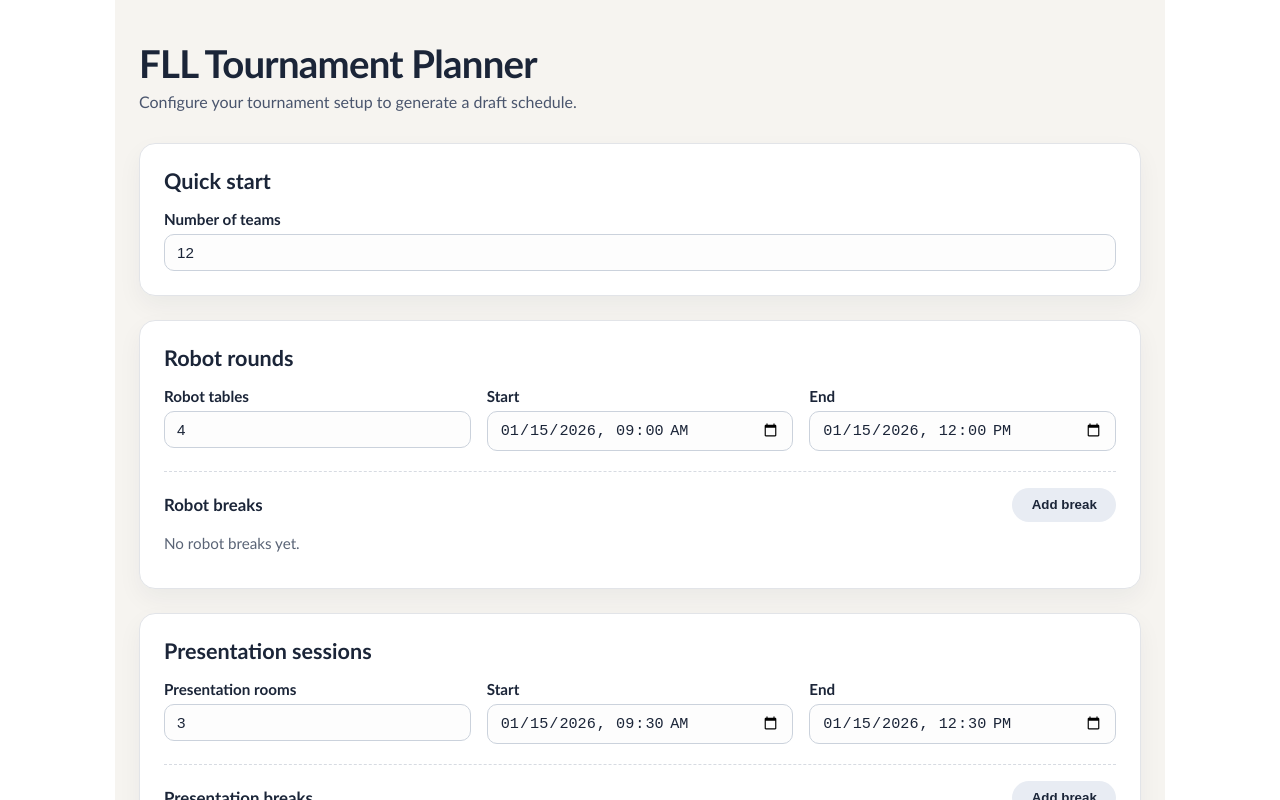
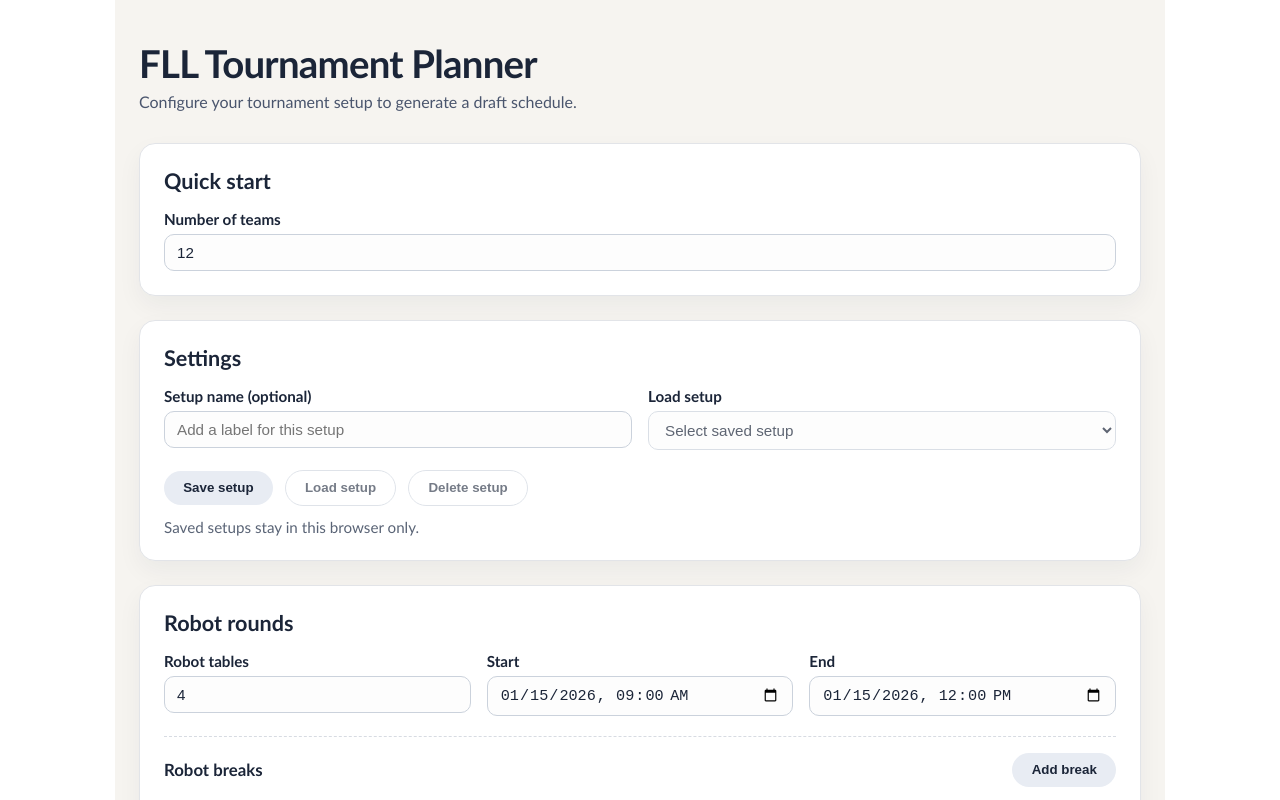
Before and after one commit to bjornendrehelgesen/FLL_tournement_planner, a React (Vite) app: page / in a window 1280 px wide. Shown: the top 800 px of the page. Built offline with nearby package versions, Linux system fonts and the light colour scheme.

Commit message:
Add setup persistence and tests

```diff
--- a/src/App.css
+++ b/src/App.css
@@ -62,7 +62,9 @@
 }
 
 .field input[type="number"],
-.field input[type="datetime-local"] {
+.field input[type="datetime-local"],
+.field input[type="text"],
+.field select {
   border: 1px solid #cbd2dc;
   border-radius: 10px;
   padding: 0.55rem 0.75rem;
@@ -108,6 +110,18 @@
   grid-template-columns: repeat(auto-fit, minmax(200px, 1fr));
   align-items: end;
   margin-bottom: 1rem;
+}
+
+.setup-actions {
+  display: flex;
+  flex-wrap: wrap;
+  gap: 0.75rem;
+  align-items: center;
+}
+
+.setup-actions .hint {
+  margin: 0;
+  flex-basis: 100%;
 }
 
 button {
--- a/src/App.tsx
+++ b/src/App.tsx
@@ -39,6 +39,10 @@ import type {
   TournamentSetup,
 } from "./domain";
 import { AssignmentType, Track } from "./domain";
+import {
+  createLocalStorageSetupRepository,
+  type SetupSummary,
+} from "./storage/setupRepository";
 
 const DEFAULT_DATE = new Date(2026, 0, 15, 9, 0, 0, 0);
 const DEFAULT_SETUP: TournamentSetup = {
@@ -341,6 +345,14 @@ function App() {
   const [scheduleDirty, setScheduleDirty] = useState(false);
   const [autoReshuffleError, setAutoReshuffleError] =
     useState<AutoReshuffleFailureReason | null>(null);
+  const [savedSetups, setSavedSetups] = useState<SetupSummary[]>([]);
+  const [setupName, setSetupName] = useState("");
+  const [selectedSetupId, setSelectedSetupId] = useState("");
+
+  const setupRepository = useMemo(
+    () => createLocalStorageSetupRepository(),
+    []
+  );
 
   const validation = useMemo(() => validateSetup(setup), [setup]);
   const errorMap = useMemo(() => {
@@ -428,6 +440,53 @@ function App() {
     setScheduleConflicts(conflicts);
     setScheduleDirty(false);
     setAutoReshuffleError(null);
+  };
+
+  const resetScheduleState = useCallback(() => {
+    setScheduleResult(null);
+    setScheduleConflicts(null);
+    setScheduleDirty(false);
+    setAutoReshuffleError(null);
+  }, []);
+
+  useEffect(() => {
+    const setups = setupRepository.list();
+    setSavedSetups(setups);
+
+    const lastOpened = setupRepository.getLastOpened();
+    if (lastOpened) {
+      const storedSetup = setupRepository.load(lastOpened);
+      if (storedSetup) {
+        setSetup(storedSetup);
+        setSelectedSetupId(lastOpened);
+        resetScheduleState();
+      }
+    }
+  }, [resetScheduleState, setupRepository]);
+
+  const handleSaveSetup = () => {
+    const id = setupRepository.save(setup, setupName);
+    setupRepository.setLastOpened(id);
+    setSavedSetups(setupRepository.list());
+    setSelectedSetupId(id);
+    setSetupName("");
+  };
+
+  const handleLoadSetup = () => {
+    if (!selectedSetupId) return;
+    const storedSetup = setupRepository.load(selectedSetupId);
+    if (!storedSetup) return;
+    setSetup(storedSetup);
+    setupRepository.setLastOpened(selectedSetupId);
+    resetScheduleState();
+  };
+
+  const handleDeleteSetup = () => {
+    if (!selectedSetupId) return;
+    setupRepository.remove(selectedSetupId);
+    const nextSetups = setupRepository.list();
+    setSavedSetups(nextSetups);
+    setSelectedSetupId("");
   };
 
   useEffect(() => {
@@ -700,6 +759,60 @@ function App() {
               }}
             />
             <FieldErrors errors={getErrors("teams")} />
+          </div>
+        </section>
+
+        <section className="card">
+          <h2>Settings</h2>
+          <div className="field-grid setup-storage">
+            <div className="field">
+              <label htmlFor="setup-name">Setup name (optional)</label>
+              <input
+                id="setup-name"
+                type="text"
+                placeholder="Add a label for this setup"
+                value={setupName}
+                onChange={(event) => setSetupName(event.target.value)}
+              />
+            </div>
+            <div className="field">
+              <label htmlFor="setup-load">Load setup</label>
+              <select
+                id="setup-load"
+                value={selectedSetupId}
+                onChange={(event) => setSelectedSetupId(event.target.value)}
+                disabled={savedSetups.length === 0}
+              >
+                <option value="">Select saved setup</option>
+                {savedSetups.map((saved) => (
+                  <option key={saved.id} value={saved.id}>
+                    {saved.name}
+                  </option>
+                ))}
+              </select>
+            </div>
+          </div>
+          <div className="setup-actions">
+            <button type="button" onClick={handleSaveSetup}>
+              Save setup
+            </button>
+            <button
+              type="button"
+              className="ghost"
+              onClick={handleLoadSetup}
+              disabled={!selectedSetupId}
+            >
+              Load setup
+            </button>
+            <button
+              type="button"
+              className="ghost"
+              onClick={handleDeleteSetup}
+              disabled={!selectedSetupId}
+            >
+              Delete setup
+            </button>
+            <p className="hint">Saved setups stay in this browser only.</p>
           </div>
         </section>
 
--- /dev/null
+++ b/src/storage/setupRepository.ts
@@ -0,0 +1,95 @@
+import type { TournamentSetup } from "../domain";
+
+const SETUPS_KEY = "fll-tournament-planner:setups:v1";
+const LAST_OPENED_KEY = "fll-tournament-planner:last-opened:v1";
+
+export type SetupSummary = {
+  id: string;
+  name: string;
+  savedAt: number;
+};
+
+export type StoredSetup = SetupSummary & {
+  setup: TournamentSetup;
+};
+
+export type SetupRepository = {
+  list: () => SetupSummary[];
+  save: (setup: TournamentSetup, name?: string) => string;
+  load: (id: string) => TournamentSetup | null;
+  remove: (id: string) => void;
+  setLastOpened: (id: string) => void;
+  getLastOpened: () => string | null;
+};
+
+const DEFAULT_NAME = "Untitled setup";
+
+const createId = () => {
+  if (typeof crypto !== "undefined" && "randomUUID" in crypto) {
+    return crypto.randomUUID();
+  }
+  return `setup-${Date.now()}-${Math.random().toString(16).slice(2)}`;
+};
+
+const readEntries = (storage: Storage): StoredSetup[] => {
+  const raw = storage.getItem(SETUPS_KEY);
+  if (!raw) return [];
+  try {
+    const parsed = JSON.parse(raw);
+    if (!Array.isArray(parsed)) return [];
+    return parsed as StoredSetup[];
+  } catch {
+    return [];
+  }
+};
+
+const writeEntries = (storage: Storage, entries: StoredSetup[]) => {
+  storage.setItem(SETUPS_KEY, JSON.stringify(entries));
+};
+
+export const createLocalStorageSetupRepository = (
+  storage: Storage = window.localStorage
+): SetupRepository => ({
+  list: () => {
+    const entries = readEntries(storage);
+    return entries
+      .slice()
+      .sort((a, b) => b.savedAt - a.savedAt)
+      .map(({ id, name, savedAt }) => ({ id, name, savedAt }));
+  },
+  save: (setup, name) => {
+    const entries = readEntries(storage);
+    const id = createId();
+    const resolvedName =
+      name && name.trim().length > 0 ? name.trim() : DEFAULT_NAME;
+    const nextEntry: StoredSetup = {
+      id,
+      name: resolvedName,
+      savedAt: Date.now(),
+      setup,
+    };
+    writeEntries(storage, [...entries, nextEntry]);
+    return id;
+  },
+  load: (id) => {
+    const entries = readEntries(storage);
+    const found = entries.find((entry) => entry.id === id);
+    return found?.setup ?? null;
+  },
+  remove: (id) => {
+    const entries = readEntries(storage);
+    const nextEntries = entries.filter((entry) => entry.id !== id);
+    if (nextEntries.length !== entries.length) {
+      writeEntries(storage, nextEntries);
+    }
+    if (storage.getItem(LAST_OPENED_KEY) === id) {
+      storage.removeItem(LAST_OPENED_KEY);
+    }
+  },
+  setLastOpened: (id) => {
+    storage.setItem(LAST_OPENED_KEY, id);
+  },
+  getLastOpened: () => {
+    return storage.getItem(LAST_OPENED_KEY);
+  },
+});
```
Also changed, not shown: agent/todo.md (+12 -12 lines), src/setupTests.ts (+33 -0 lines), 2 other files (tests, documents, lock files or other folders).
